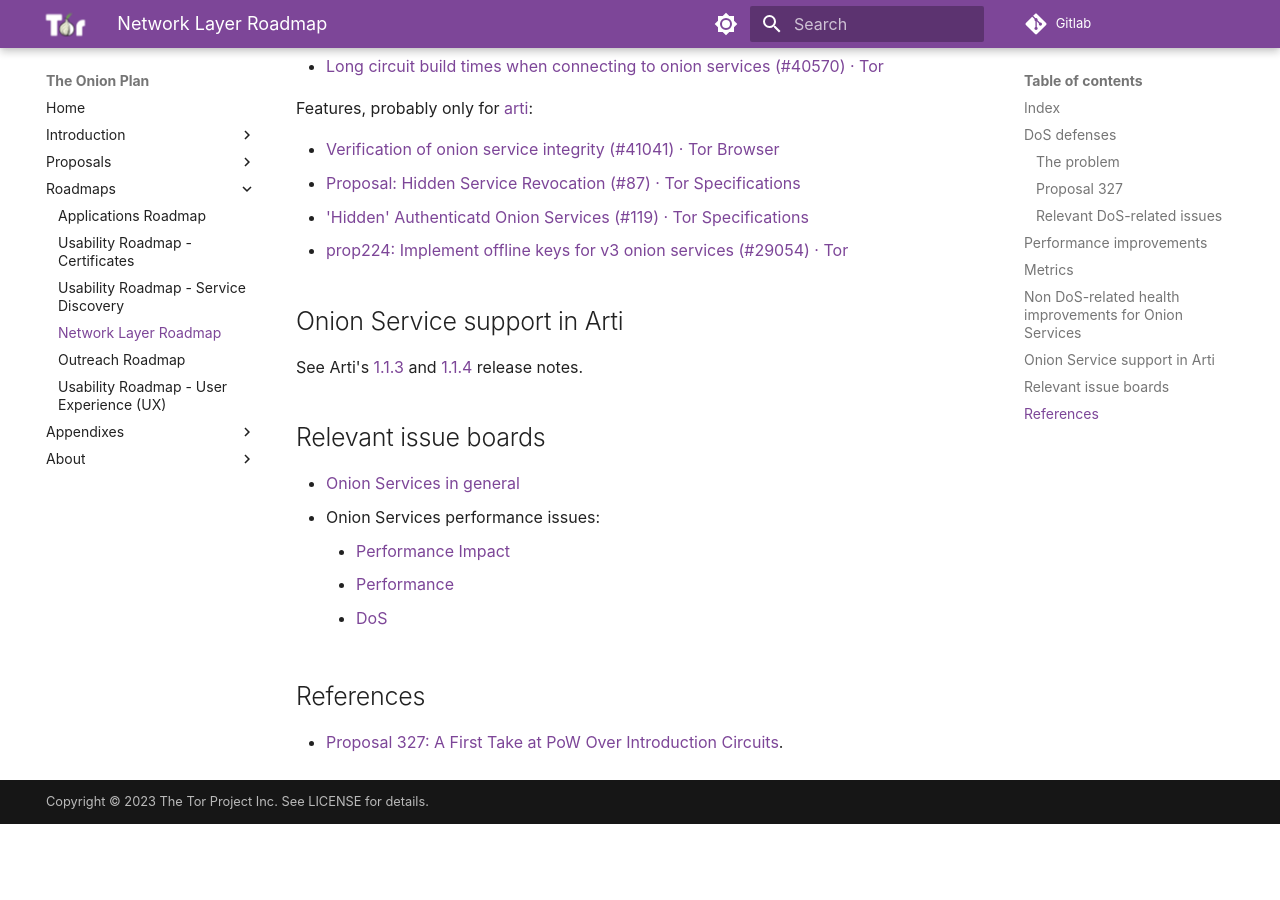
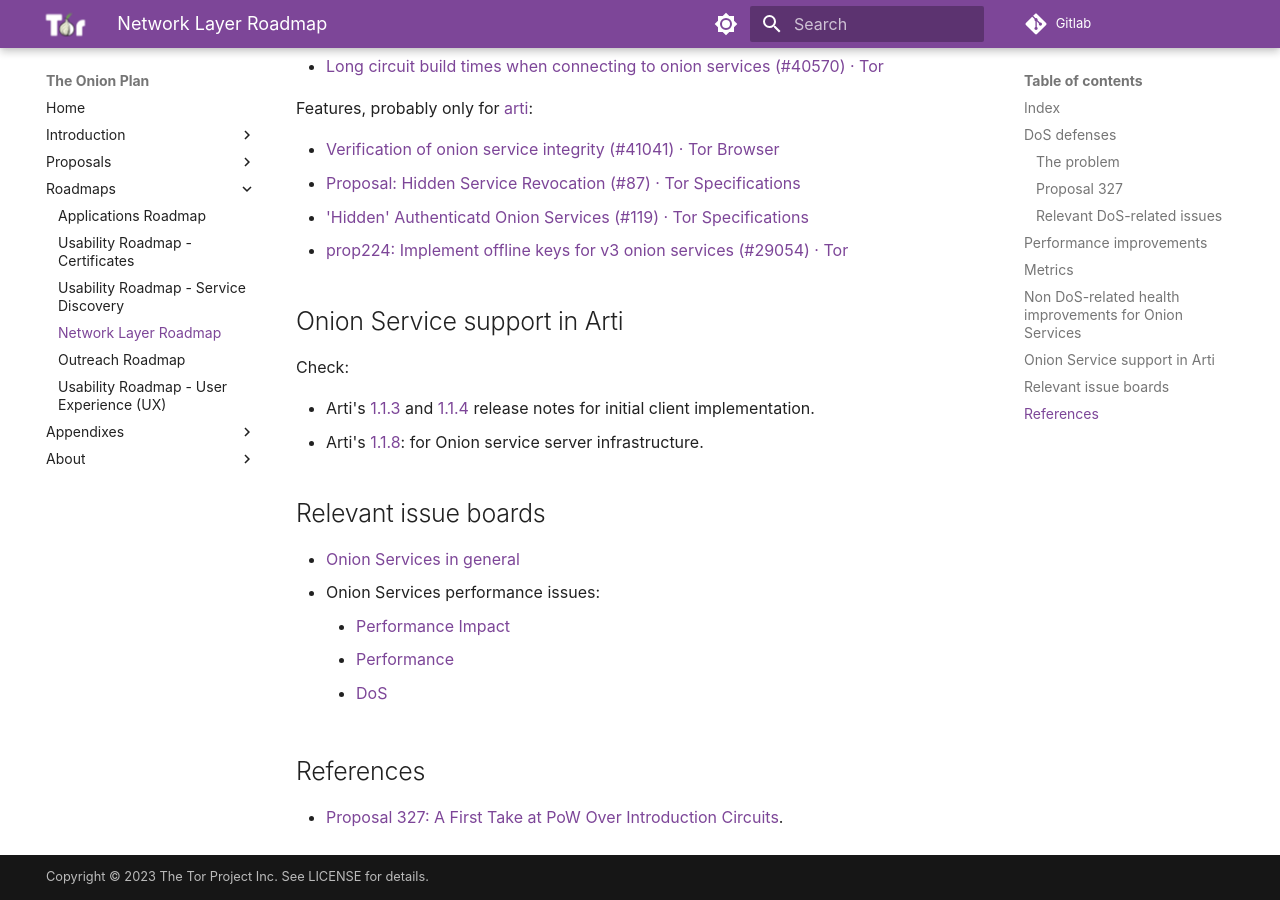
Before and after one commit to offsoc/onionplan, an MkDocs documentation site: the page built from docs/roadmaps/network.md, in a window 1280 px wide and 900 px high, scrolled down 2011 px. Built offline with MkDocs 1.6.1 and Material for MkDocs 9.7.7, drawn with Linux system fonts in a browser that asks for light colours; before the commit the page ends 2835 px from its top, so only the background shows below that.

Commit message:
Feat: roadmaps: network: Arti: 1.1.8 release notes

```diff
--- a/docs/roadmaps/network.md
+++ b/docs/roadmaps/network.md
@@ -62,8 +62,13 @@ Features, probably only for [arti](https://gitlab.torproject.org/tpo/core/arti/)
 
 ## Onion Service support in Arti
 
-See Arti's [1.1.3](https://blog.torproject.org/arti_113_released/) and
-[1.1.4](https://blog.torproject.org/arti_114_released/) release notes.
+Check:
+
+* Arti's [1.1.3](https://blog.torproject.org/arti_113_released/) and
+  [1.1.4](https://blog.torproject.org/arti_114_released/) release notes for
+  initial client implementation.
+* Arti's [1.1.8](https://blog.torproject.org/arti_118_released/): for Onion service
+  server infrastructure.
 
 ## Relevant issue boards
 
```
